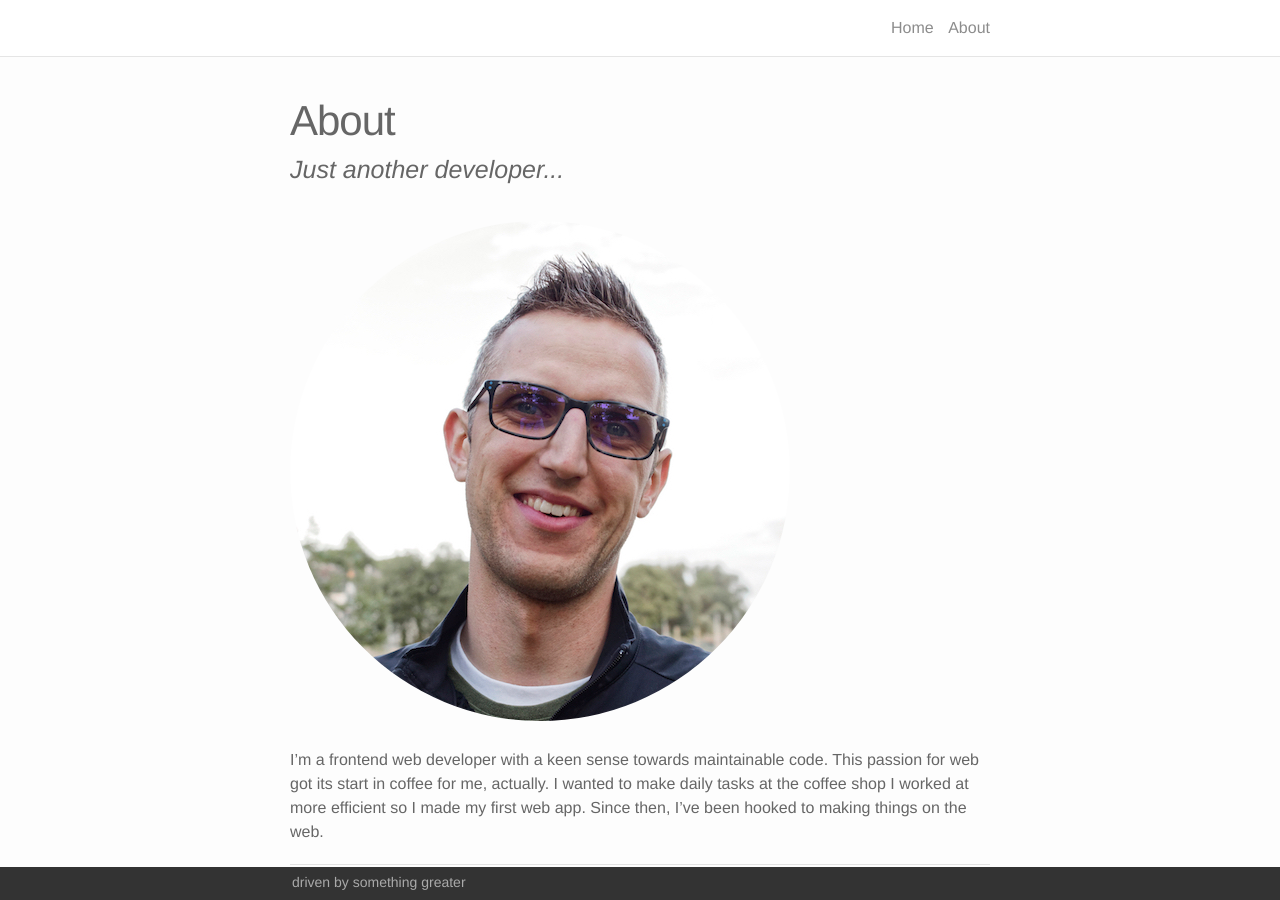
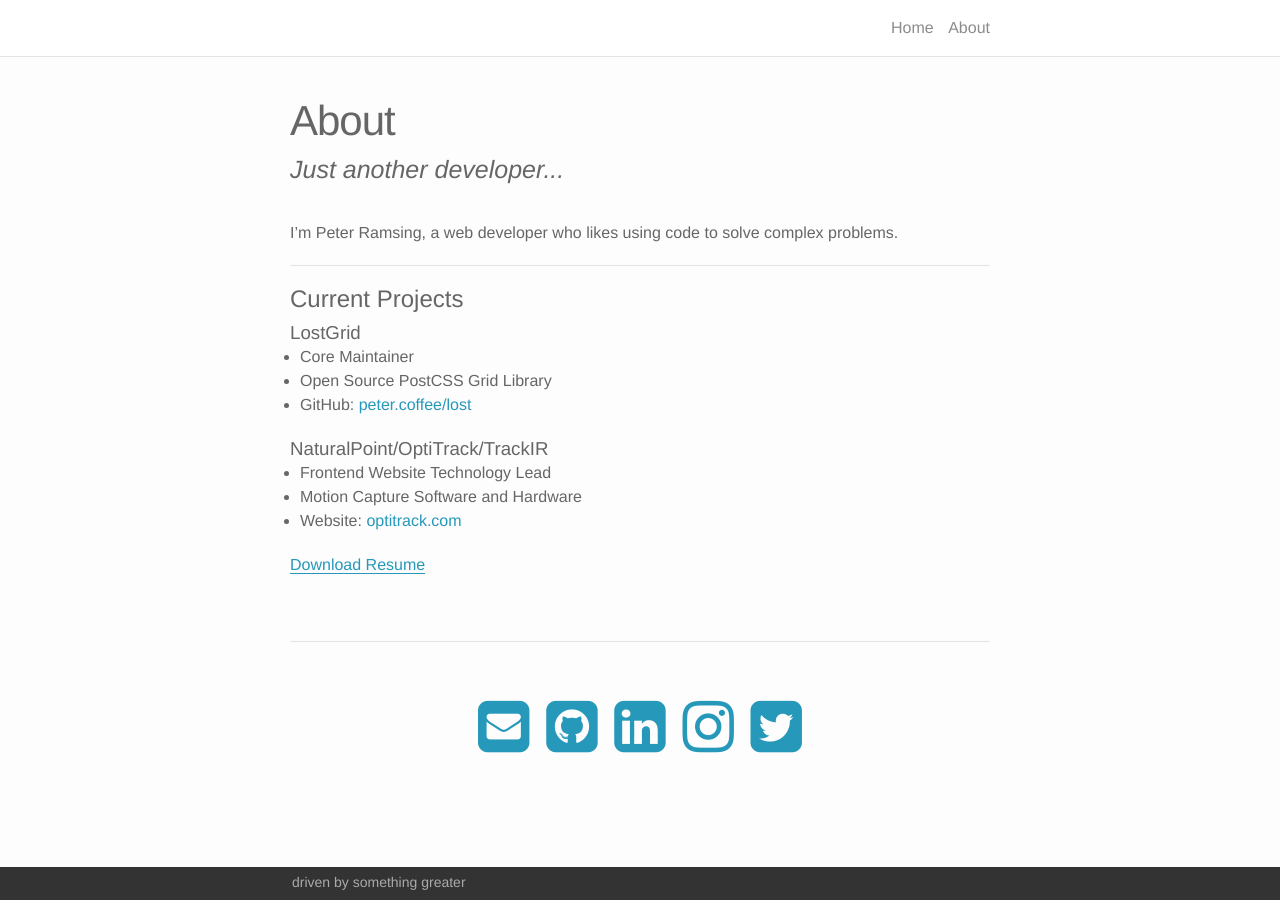
Before and after one commit to peterramsing/personal-site, a Jekyll site: the page built from about.md, in a window 1280 px wide and 900 px high. Built offline with Jekyll 4.4.1, drawn with Linux system fonts in a browser that asks for light colours; nearby versions of some CDN libraries.

Commit message:
Simplifying About Me
Sometimes the simpler answer is the better answer.

```diff
--- a/about.md
+++ b/about.md
@@ -7,9 +7,7 @@ social_description: It's Peter, your fun loving, coffee drinking web developer.
 keywords: Web, Developer
 ---
 
-<img class="col one right" src="/img/2016_square_sm.jpg">
-
-I’m a frontend web developer with a keen sense towards maintainable code. This passion for web got its start in coffee for me, actually. I wanted to make daily tasks at the coffee shop I worked at more efficient so I made my first web app. Since then, I’ve been hooked to making things on the web.
+I'm Peter Ramsing, a web developer who likes using code to solve complex problems.
 
 ---
 
```
